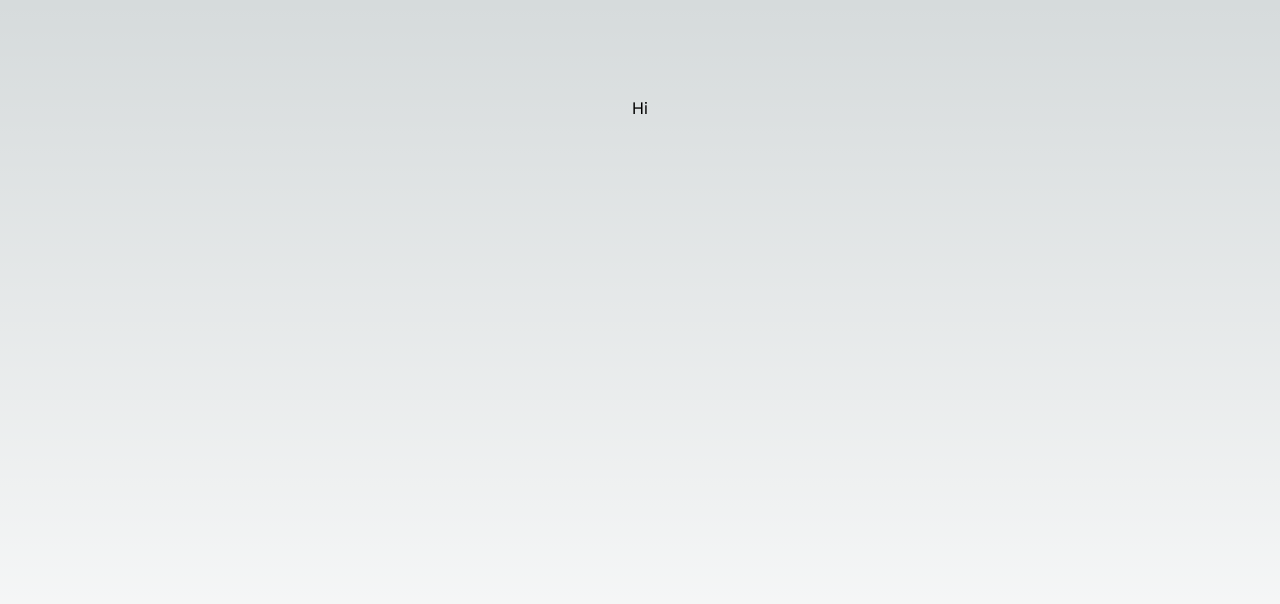
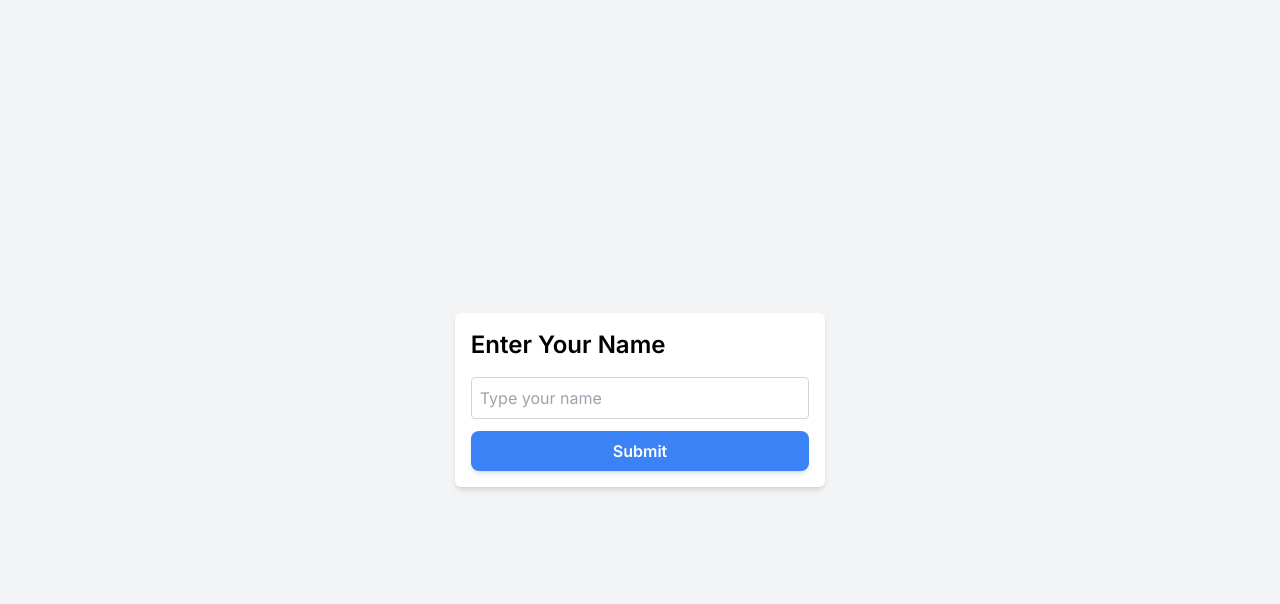
Before and after one commit to pinkjagnie/next-ts-personal-info-exercise, a Next.js app: page / in a window 1280 px wide. Shown: the top 604 px of the page. Built offline with nearby package versions, Linux system fonts and the light colour scheme.

Commit message:
Add form /w styling

```diff
--- a/src/app/page.tsx
+++ b/src/app/page.tsx
@@ -1,7 +1,24 @@
 export default function Home() {
   return (
-    <main className="flex min-h-screen flex-col items-center justify-between p-24">
-      <p>Hi</p>
-    </main>
+    <div className="min-h-screen flex items-center justify-center bg-gray-100">
+      <div className="p-4 shadow-md bg-white rounded-md">
+        <h1 className="text-2xl font-semibold mb-4 text-black">
+          Enter Your Name
+        </h1>
+        <form className="space-y-3">
+          <input
+            type="text"
+            placeholder="Type your name"
+            className="w-full p-2 border border-gray-300 rounded text-black"
+          />
+          <button
+            type="submit"
+            className="w-full py-2 px-4 bg-blue-500 hover:bg-blue-600 text-white font-semibold rounded-lg shadow-md focus:outline-none focus:ring-2 focus:ring-blue-400 focus:ring-opacity-75"
+          >
+            Submit
+          </button>
+        </form>
+      </div>
+    </div>
   );
 }
```
